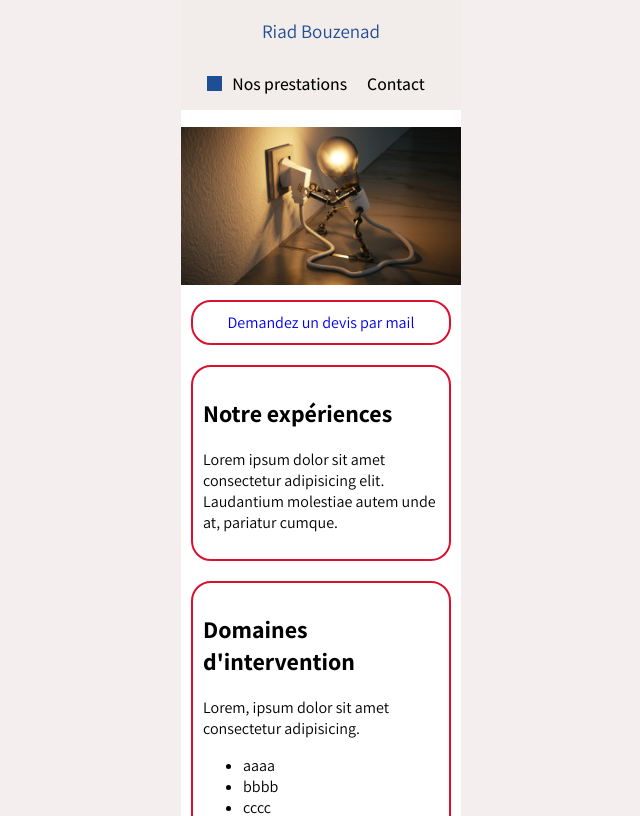
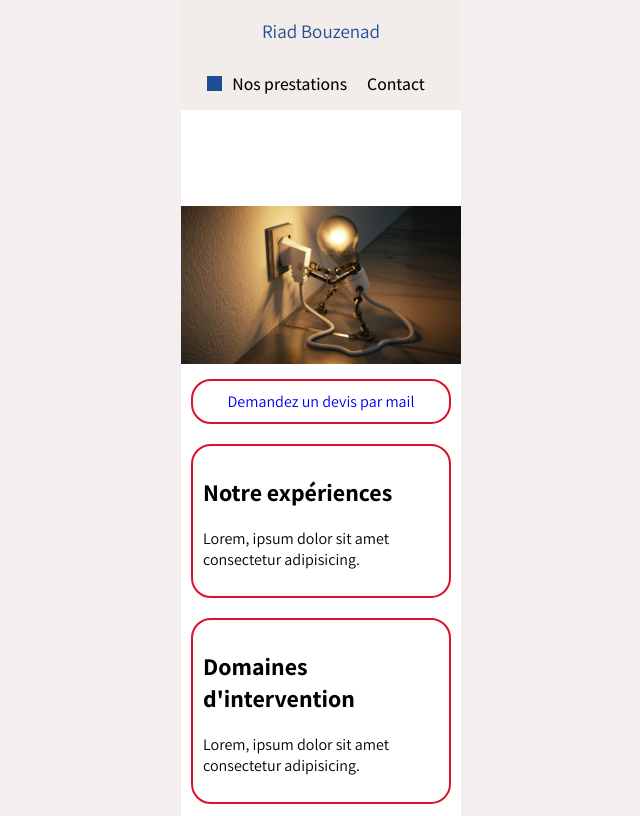
Before and after one commit to magus59/Riad-, a React (Vite) app in the folder RIAD site/RIADsite/: page / in a window 1280 px wide. Shown: the top 816 px of the page, without its empty margins (319-959 px from the left). Built offline with nearby package versions, Linux system fonts and the light colour scheme.

Commit message:
updates components and fields

```diff
--- a/RIAD site/RIADsite/src/App.jsx
+++ b/RIAD site/RIADsite/src/App.jsx
@@ -10,11 +10,15 @@ import gmailLogo from './assets/images/gmail.png';
 import facebookLogo from './assets/images/facebook.png';
 /**ajout par mohamed  */
 import Email from './assets/components/email/email';
-import Experiences from './assets/components/experiences/experiences';
-import Domaines from './assets/components/domaines/domaines';
-import Icon from './components/icon/icon';
+
+import Article from './assets/components/article/article';
 function App() {
   const logosArray = [inLogo, gmailLogo, facebookLogo];
+  const titredomaine ='Domaines d\'intervention';
+  const articledomaine =`Lorem, ipsum dolor sit amet consectetur adipisicing.` ;
+
+  const titreexperiences ='Notre expériences';
+  const articleexperiences =`Lorem, ipsum dolor sit amet consectetur adipisicing.` ;
 
   return (
     <>
@@ -24,9 +28,9 @@ function App() {
      <main className='main'>
         <Head/>
         <Email email='son adresse email '/>
-        <Experiences/>
-        <Domaines />
-        <Icon/>
+        <Article titre={titreexperiences} article={articleexperiences} />
+        <Article titre={titredomaine} article={articledomaine} />
+
      </main>
      <Footer logos={logosArray}/>
     </>
--- /dev/null
+++ b/RIAD site/RIADsite/src/assets/components/article/article.jsx
@@ -0,0 +1,12 @@
+import React from 'react'
+import './article.css' ;
+const Article = (props) => {
+  return (
+    <article className='div'>
+        <h1>{props.titre}</h1>
+        <p>{props.article}</p>
+    </article>
+  )
+}
+
+export default Article
--- a/RIAD site/RIADsite/src/assets/components/domaines/domaines.jsx
+++ /dev/null
@@ -1,21 +0,0 @@
-import React from 'react'
-import './domaines.css'
-const Domaines = () => {
-  return (
-    <article className='div'>
-        <h1>Domaines d'intervention</h1>
-        <p>
-
-        Lorem, ipsum dolor sit amet consectetur adipisicing.
-        <ul>
-            <li>aaaa</li>
-            <li>bbbb</li>
-            <li>cccc</li>
-            <li>ddddd</li>
-        </ul>
-        </p>
-    </article>
-  )
-}
-
-export default Domaines
--- a/RIAD site/RIADsite/src/assets/components/experiences/experiences.css
+++ /dev/null
@@ -1,6 +0,0 @@
-.div{
-    margin: 10px;
-    border: 2px solid rgb(219, 16, 46);
-    border-radius: 20px;
-    padding: 10px;
-}
--- a/RIAD site/RIADsite/src/assets/components/experiences/experiences.jsx
+++ /dev/null
@@ -1,12 +0,0 @@
-import React from 'react'
-import './experiences.css'
-const Experiences = () => {
-  return (
-    <article className='div'>
-        <h1>Notre expériences</h1>
-        <p>Lorem ipsum dolor sit amet consectetur adipisicing elit. Laudantium molestiae autem unde at, pariatur cumque.</p>
-    </article>
-  )
-}
-
-export default Experiences
```
Also changed, not shown: RIAD site/RIADsite/src/assets/components/article/article.css (renamed from RIAD site/RIADsite/src/assets/components/domaines/domaines.css).
